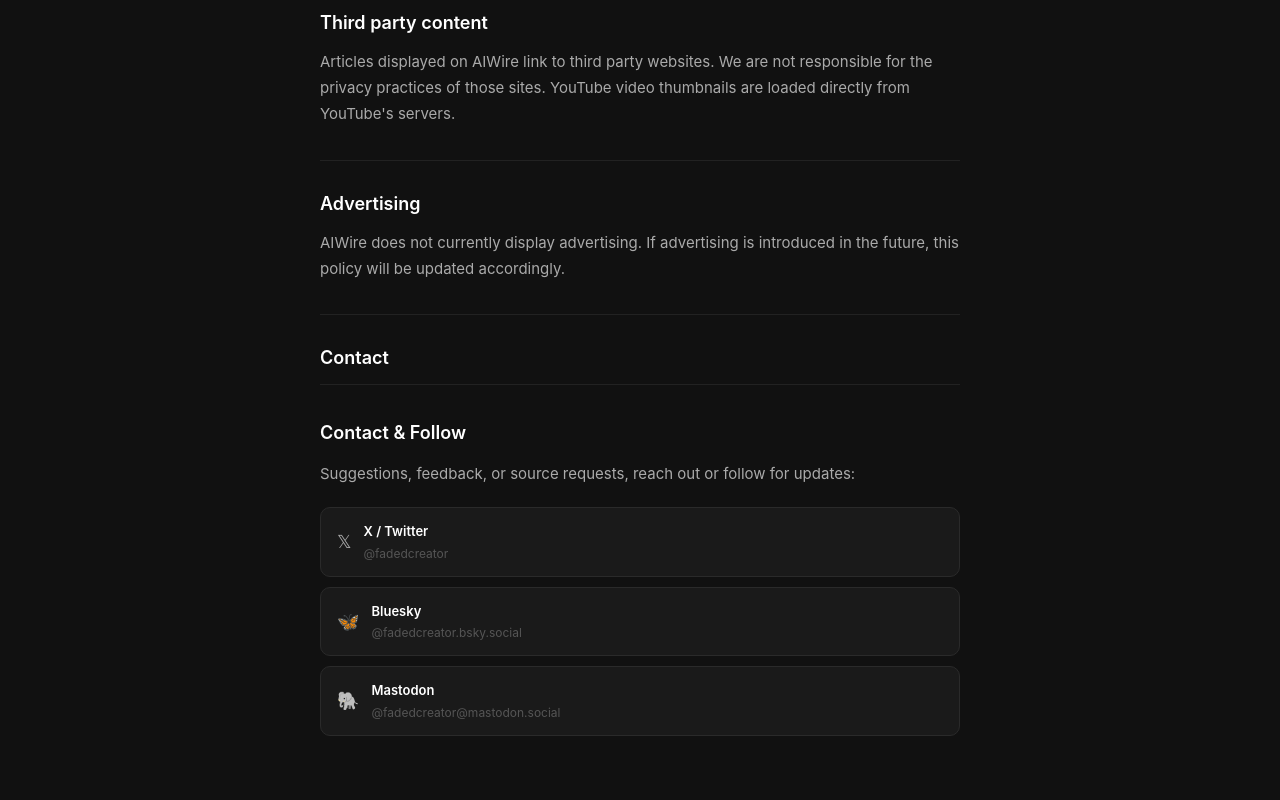
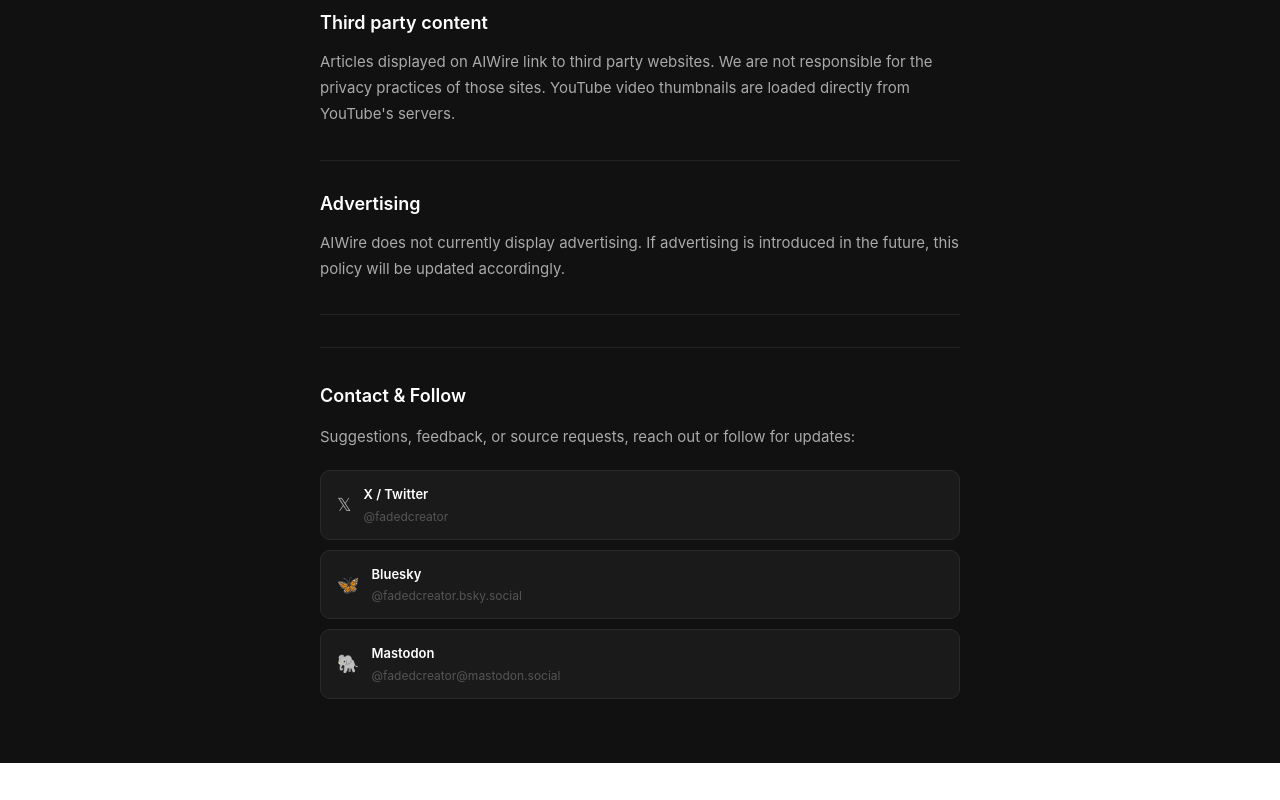
Before and after one commit to fadedcreator/ai-digest, a Next.js app: page /privacy in a window 1280 px wide. Shown: the part 852-1652 px from the top of the page. After the commit the page ends 1615 px from the top, so only its background shows below. Built offline with nearby package versions, Linux system fonts and the light colour scheme.

Commit message:
remove duplicate contact headers

```diff
--- a/app/about/page.tsx
+++ b/app/about/page.tsx
@@ -34,7 +34,6 @@
         </div>
 
         <div style={{ borderTop: '0.5px solid #222', paddingTop: '2rem' }}>
-          <h2 style={{ fontSize: 18, fontWeight: 600, color: '#fff', marginBottom: '1rem' }}>Contact</h2>
           <p style={{ fontSize: 16, lineHeight: 1.75, color: '#aaa' }}>
           <div style={{ borderTop: '0.5px solid #222', paddingTop: '2rem' }}>
           <h2 style={{ fontSize: 18, fontWeight: 600, color: '#fff', marginBottom: '0.75rem' }}>Contact & Follow</h2>
--- a/app/privacy/page.tsx
+++ b/app/privacy/page.tsx
@@ -48,7 +48,6 @@
           </div>
 
           <div style={{ borderTop: '0.5px solid #222', paddingTop: '2rem' }}>
-            <h2 style={{ fontSize: 18, fontWeight: 600, color: '#fff', marginBottom: '1rem' }}>Contact</h2>
             <p style={{ fontSize: 15, lineHeight: 1.75, color: '#aaa' }}>
             <div style={{ borderTop: '0.5px solid #222', paddingTop: '2rem' }}>
           <h2 style={{ fontSize: 18, fontWeight: 600, color: '#fff', marginBottom: '0.75rem' }}>Contact & Follow</h2>
```
